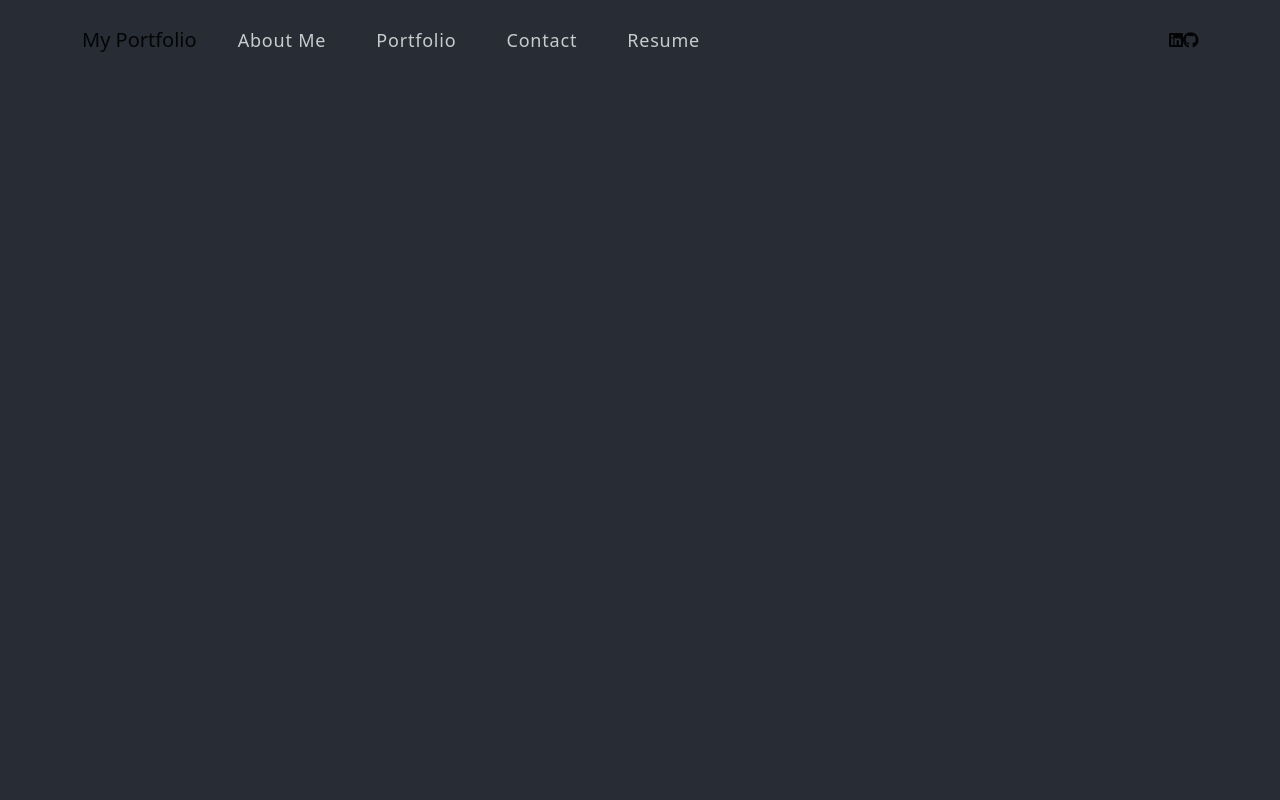
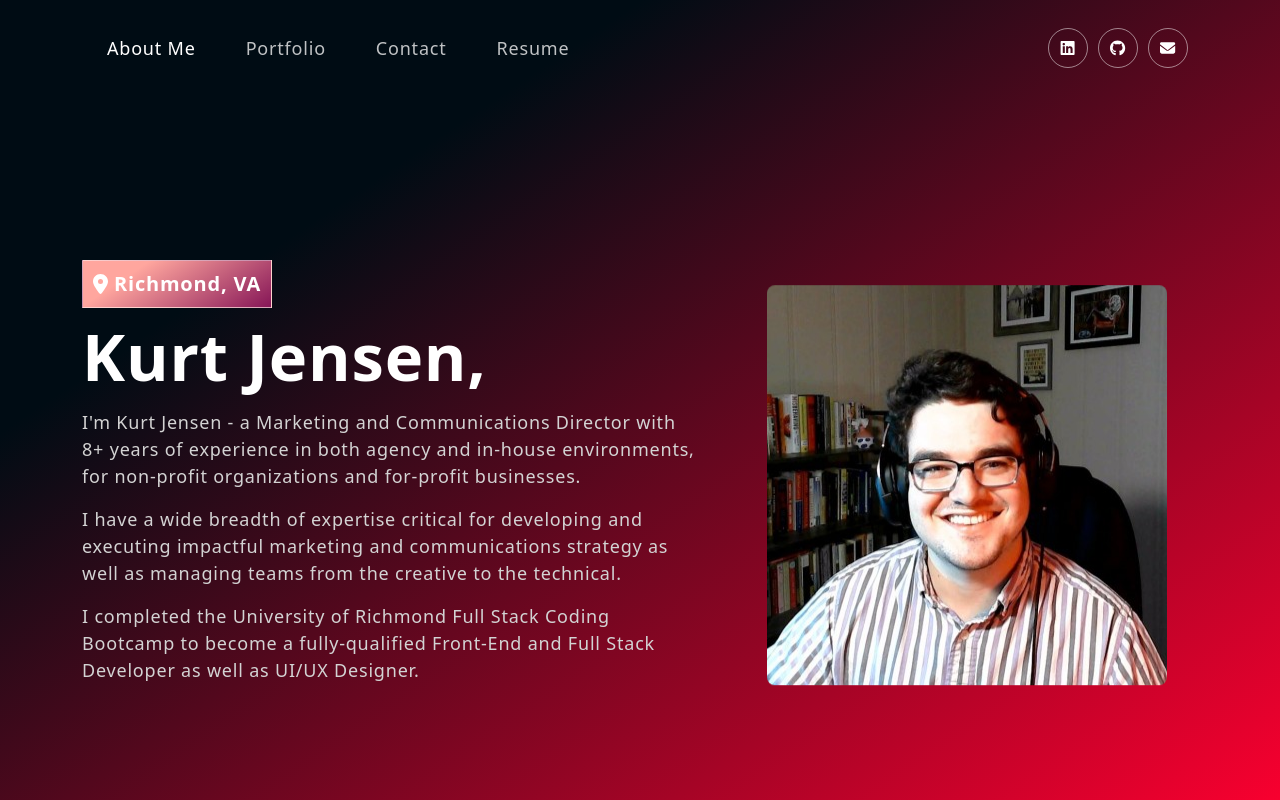
Before and after one commit to kurtmj93/react-portfolio, a React (Create React App) app: page / in a window 1280 px wide. Built offline with nearby package versions, Linux system fonts and the light colour scheme.

Commit message:
write banner component, edits to navbar and css styling

```diff
--- a/package.json
+++ b/package.json
@@ -10,10 +10,14 @@
     "@testing-library/jest-dom": "^5.16.5",
     "@testing-library/react": "^13.4.0",
     "@testing-library/user-event": "^13.5.0",
+    "animate.css": "^4.1.1",
     "bootstrap": "^5.2.3",
+    "loaders.css": "^0.1.2",
     "react": "^18.2.0",
     "react-bootstrap": "^2.7.3",
     "react-dom": "^18.2.0",
+    "react-loaders": "^3.0.1",
+    "react-router-dom": "^6.10.0",
     "react-scripts": "5.0.1",
     "web-vitals": "^2.1.4"
   },
--- a/src/App.css
+++ b/src/App.css
@@ -1,4 +1,4 @@
-/* This project was heavily influenced by webdecoded tutorial on YouTube, GitHub user judygab: https://github.com/judygab/web-dev-projects/tree/main/personal-portfolio */
+/* This project was heavily influenced by a "webdecoded" tutorial on YouTube, GitHub user judygab: https://github.com/judygab/web-dev-projects/tree/main/personal-portfolio */
 
 /* CSS Reset */
 
@@ -17,11 +17,11 @@ body {
   font-weight: normal;
   overflow-x: hidden;
   position: relative;
-  background-color: #282c34 !important;
+  background-color: #000C14 !important;
   color: #fff !important;
 }
 
-/* NavBar Styling */
+/**** NAVBAR STYLING ****/
 
 nav.navbar {
   padding: 20px 0;
@@ -33,7 +33,7 @@ nav.navbar {
 }
 nav.navbar.scrolled {
   padding: 0px 0;
-  background-color: #282c34;
+  background-color: #000C14;
 }
 
 nav.navbar .navbar-nav .nav-link.navbar-link {
@@ -57,15 +57,15 @@ span.navbar-text {
     align-items: center;
 }
 
-/* Taking this out - as it will change based on implementation of FontAwesome icons
+/* Animated Social Icons in NavBar */
+
 .social-icon {
     display: inline-block;
     margin-left: 10px;
 }
 .social-icon a {
-    width: 50px;
-    height: 50px;
-    background: rgba(40, 44, 52, 0.1);
+    width: 40px;
+    height: 40px;
     display: inline-flex;
     border-radius: 50%;
     margin-right: 10px;
@@ -76,6 +76,8 @@ span.navbar-text {
 }
 .social-icon a::before {
     content: "";
+    width: 40px;
+    height: 40px;
     position: absolute;
     background-color: #fff;
     border-radius: 50%;
@@ -85,49 +87,17 @@ span.navbar-text {
 .social-icon a:hover::before {
     transform: scale(1);
 }
-.social-icon a img {
+.social-icon a svg {
 	width: 40%;
 	z-index: 1;
 	transition: 0.3s ease-in-out;
 }
-.social-icon a:hover img {
+.social-icon a:hover svg {
 	filter: brightness(0) saturate(100%) invert(0%) sepia(7%) saturate(98%) hue-rotate(346deg) brightness(95%) contrast(86%);
 }
-*/
-.navbar-text button {
-  font-weight: 700;
-  color: #fff;
-  border: 1px solid #fff;
-  padding: 20px 30px;
-  font-size: 20px;
-  margin-left: 20px;
-	position: relative;
-	background-color: transparent;
-	transition: 0.3s ease-in-out;
-}
-.navbar-text button span {
-  z-index: 1;
-}
-.navbar-text button::before {
-  content: "";
-  width: 0%;
-  height: 100%;
-  position: absolute;
-  background-color: #fff;
-  left: 0;
-  top: 0;
-  z-index: -1;
-  transition: 0.3s ease-in-out;
-}
-.navbar-text button:hover {
-  color: #282c34;
-}
-.navbar-text button:hover::before {
-	content: "";
-	width: 100%;
-	height: 100%;
-	position: absolute;
-}
+
+/* NavBar Toggler from Bootstrap */
+
 nav.navbar .navbar-toggler:active,
 nav.navbar .navbar-toggler:focus {
 	outline: none;
@@ -173,3 +143,57 @@ nav.navbar .navbar-toggler[aria-expanded="true"] .navbar-toggler-icon:before {
 nav.navbar .navbar-toggler[aria-expanded="true"] .navbar-toggler-icon {
 	border-color: transparent;
 }
+
+/**** BANNER STYLING ****/
+
+.banner {
+  margin-top: 0;
+  padding: 260px 0 100px 0;
+  background-color: #000C14;
+  background-image: linear-gradient(326deg, #f8002f 0%, #000c14 74%);
+  background-position: top center;
+  background-size: cover;
+  background-repeat: no-repeat;
+}
+.banner .tagline {
+  font-weight: 700;
+  letter-spacing: 0.8px;
+  padding: 8px 10px;
+  background-color: #861657;
+  background-image: linear-gradient(326deg, #861657 0%, #ffa69e 74%);
+  border: 1px solid rgba(255, 255, 255, 0.5);
+  font-size: 20px;
+  margin-bottom: 16px;
+  display: inline-block;
+}
+.banner h1 {
+  font-size: 65px;
+  font-weight: 700;
+  letter-spacing: 0.8px;
+  line-height: 1;
+  margin-bottom: 20px;
+  display: block;
+}
+.banner p {
+  color: 	#D3D3D3;
+  font-size: 18px;
+  letter-spacing: 0.8px;
+  line-height: 1.5em;
+  width: 96%;
+}
+.banner img {
+  animation: updown 8s linear infinite;
+  border-radius: 2%;
+  margin-left: 20px;
+}
+@keyframes updown {
+    0% {
+        transform: translateY(-20px);
+    }
+    50% {
+        transform: translateY(20px);
+    }
+    100% {
+        transform: translateY(-20px);
+    }
+}
--- a/src/App.js
+++ b/src/App.js
@@ -4,12 +4,14 @@ import 'bootstrap/dist/css/bootstrap.min.css';
 
 // components
 import { NavBar } from './components/NavBar';
+import { Banner } from './components/Banner';
 
 
 function App() {
   return (
     <div className="App">
       <NavBar />
+      <Banner />
     </div>
   );
 }
--- /dev/null
+++ b/src/components/Banner.js
@@ -0,0 +1,73 @@
+// import Bootstrap components
+import Container from 'react-bootstrap/Container';
+import Row from 'react-bootstrap/Row';
+import Col from 'react-bootstrap/Col';
+
+import { useState, useEffect } from "react";
+
+import me from '../assets/img/me.jpg'
+
+// import FontAwesome Icons
+import { FontAwesomeIcon } from '@fortawesome/react-fontawesome'
+import { faLocationDot } from '@fortawesome/free-solid-svg-icons'
+
+export const Banner = () => {
+    const [loopNum, setLoopNum] = useState(0);
+    const [isDeleting, setIsDeleting] = useState(false);
+    const titlesToRotate = ["Marketing Director.", "Full Stack Developer.", "Digital Marketer.", "UI/UX Designer.", "Freelancer."];
+    const [text, setText] = useState('');
+    const [delta, setDelta] = useState(100);
+    const period = 1000;
+
+    useEffect(() => {
+        let ticker = setInterval(() => {
+            tick();
+        }, delta)
+
+        return() => { clearInterval(ticker) };
+    }, [text])
+
+    const tick = () => {
+        let i = loopNum % titlesToRotate.length;
+        let fullText = titlesToRotate[i];
+
+        // checks State isDeleting, adds one letter or takes it away to the full length of the string
+        let updatedText = isDeleting ? fullText.substring(0, text.length -1) : fullText.substring(0, text.length + 1);
+        setText(updatedText);
+
+        if (isDeleting) {
+            setDelta(prevDelta => prevDelta /1.4) // deleting speeds up each tick
+        }
+
+        // once the function reaches the end of the string, update State
+        if (!isDeleting && updatedText === fullText) {
+            setIsDeleting(true);
+            setDelta(period);
+        } else if (isDeleting && updatedText === '') {
+            setIsDeleting(false);
+            setLoopNum(loopNum + 1);
+            setDelta(100);
+        }
+    }
+
+
+    return (
+        <section className="banner" id="about">
+                <Container>
+                    <Row className="align-items-center">
+                        <Col xs={12} md={6} xl={7}>
+                            <span className="tagline"><FontAwesomeIcon icon={faLocationDot} /> Richmond, VA</span>
+                            <h1>{`Kurt Jensen,`} <span className="wrap">{text}</span></h1>
+                            <p>I'm Kurt Jensen - a Marketing and Communications Director with 8+ years of experience in both agency and in-house environments, for non-profit organizations and for-profit businesses.</p>
+                            <p>I have a wide breadth of expertise critical for developing and executing impactful marketing and communications strategy as well as managing teams from the creative to the technical.</p>
+                            <p>I completed the University of Richmond Full Stack Coding Bootcamp to become a fully-qualified Front-End and Full Stack Developer as well as UI/UX Designer.</p>
+                        </Col>
+                        <Col xs={12} md={6} xl={5}>
+                            <img src={me} />
+                        </Col>
+                    </Row>
+                </Container>
+        </section>
+    ) // note: img animation speed is set in CSS, not in the JS above, which sets speed of typing animation.
+
+};
--- a/src/components/NavBar.js
+++ b/src/components/NavBar.js
@@ -1,20 +1,21 @@
-// import bootstrap components
+// import react-bootstrap components
 import Container from 'react-bootstrap/Container';
 import Nav from 'react-bootstrap/Nav';
 import Navbar from 'react-bootstrap/Navbar';
 // import react functions
 import { useState, useEffect } from "react";
 
-
 // import FontAwesome Social Icons
 import { FontAwesomeIcon } from '@fortawesome/react-fontawesome'
 import { faLinkedin, faGithub } from '@fortawesome/free-brands-svg-icons'
+import { faHouse, faEnvelope } from '@fortawesome/free-solid-svg-icons'
 
-const linkedIn = <FontAwesomeIcon icon={faLinkedin} />
-const gitHub = <FontAwesomeIcon icon={faGithub} />
+const linkedIn = <FontAwesomeIcon icon={faLinkedin} inverse />
+const gitHub = <FontAwesomeIcon icon={faGithub} inverse />
+const mail = <FontAwesomeIcon icon={faEnvelope} inverse />
 
 export const NavBar = () => {
-    const[activeLink, setActiveLink] = useState('home');
+    const[activeLink, setActiveLink] = useState('about'); // about is selected by default
     const[scrolled, setScrolled] = useState(false);
 
     useEffect(() => {
@@ -36,13 +37,10 @@ export const NavBar = () => {
     }
 
     return (
-        <Navbar expand="lg" className={scrolled ? "scrolled": ""}>
+        <Navbar class="bg-dark" expand="lg" className={scrolled ? "scrolled": ""}>
             <Container>
-                <Navbar.Brand href="#home">
-                    My Portfolio
-                </Navbar.Brand>
                 <Navbar.Toggle aria-controls="basic-navbar-nav">
-                    <span className="navbar-toggle-icon"></span>
+                <span class="navbar-toggler-icon"></span>
                 </Navbar.Toggle>
                 <Navbar.Collapse id="basic-navbar-nav">
                     <Nav className="me-auto">
@@ -51,13 +49,14 @@ export const NavBar = () => {
                         <Nav.Link href="#contact" className={activeLink === 'contact' ? 'active navbar-link' : 'navbar-link'} onClick={() => onUpdateActiveLink('contact')}>Contact</Nav.Link>
                         <Nav.Link href="#resume" className={activeLink === 'resume' ? 'active navbar-link' : 'navbar-link'} onClick={() => onUpdateActiveLink('resume')}>Resume</Nav.Link>
                     </Nav>
+                </Navbar.Collapse>
                     <span className="navbar-text">
                         <div className="social-icon">
                             <a href="https://www.linkedin.com/in/kurtjensen93/">{linkedIn}</a>
                             <a href="https://github.com/kurtmj93">{gitHub}</a>
+                            <a href="mailto:kurtmj93@gmail.com">{mail}</a>
                         </div>
                     </span>
-                </Navbar.Collapse>
             </Container>
         </Navbar>
     )
```
Also changed, not shown: src/assets/img/me.jpg (added), 1 other file (tests, documents, lock files or other folders).
